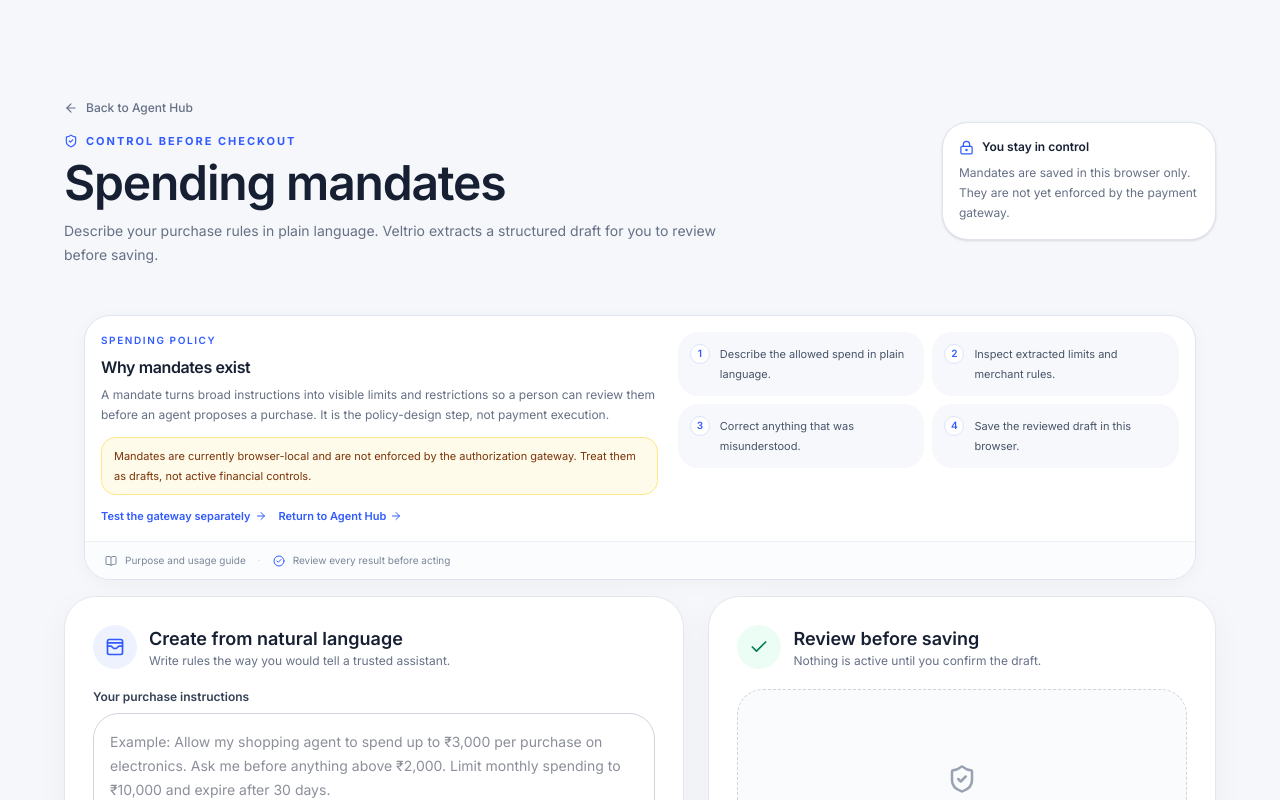
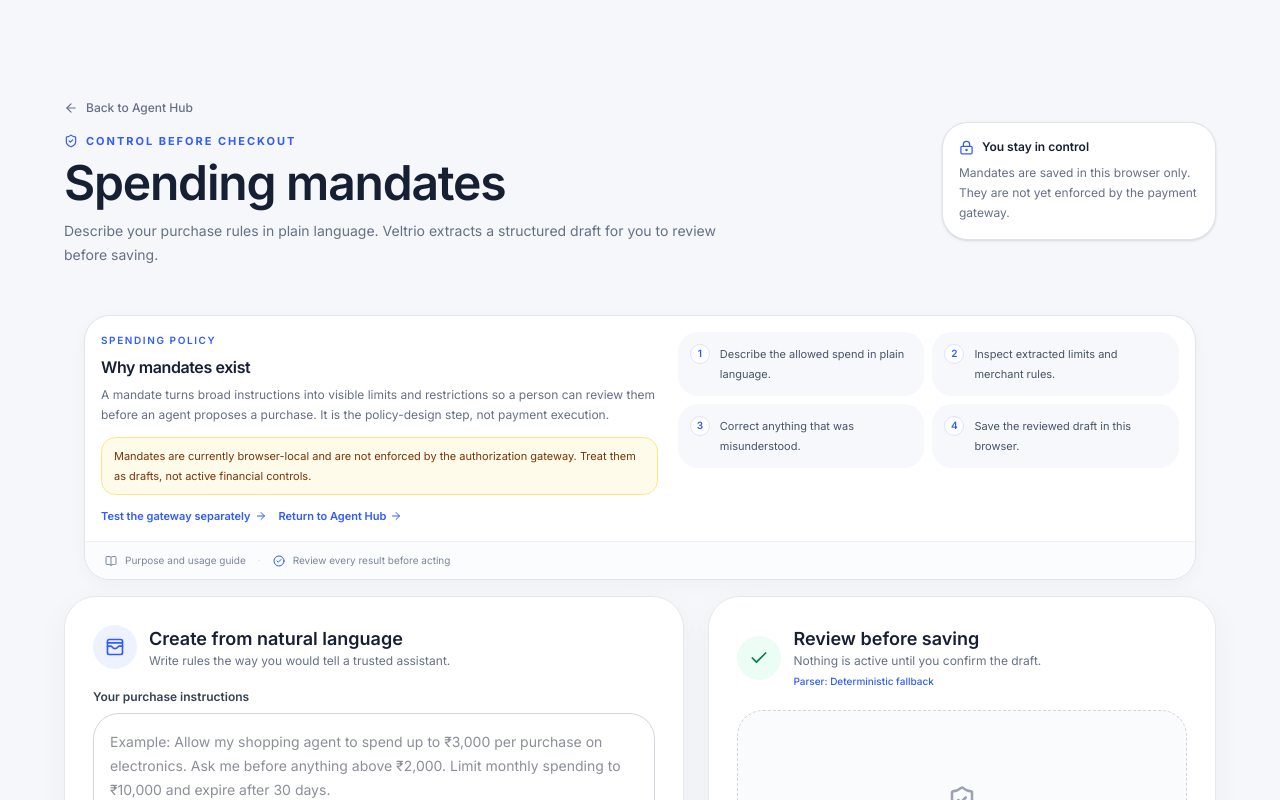
Before and after one commit to Saishashank2425/veltrio, a Next.js app: page /mandates in a window 1280 px wide. Shown: the top 800 px of the page. Built offline with nearby package versions, Linux system fonts and the light colour scheme.

Commit message:
Expose whether mandate drafts used Gemini or deterministic fallback

```diff
--- a/components/mandates/MandatesClient.tsx
+++ b/components/mandates/MandatesClient.tsx
@@ -26,6 +26,7 @@ export default function MandatesClient() {
   const [loading, setLoading] = useState(false);
   const [error, setError] = useState("");
   const [notice, setNotice] = useState("");
+  const [parserMode, setParserMode] = useState("deterministic-v1");
   useEffect(() => { try { const raw = localStorage.getItem(STORAGE_KEY); if (raw) setMandates(JSON.parse(raw)); } catch { /* keep empty state */ } }, []);
   function persist(next: Mandate[]) { setMandates(next); try { localStorage.setItem(STORAGE_KEY, JSON.stringify(next)); } catch { setError("Browser storage is unavailable; this mandate may not persist after reload."); } }
   async function parse(e: FormEvent) {
@@ -37,6 +38,8 @@ export default function MandatesClient() {
       const data = await response.json();
       if (!response.ok) throw new Error(data.error || "Couldn't parse this mandate.");
       setDraft(data.mandate);
+      setParserMode(typeof data.parser === "string" ? data.parser : "deterministic-v1");
+      setNotice(data.aiAssisted ? "Gemini-assisted extraction completed. Review every field before saving." : "Deterministic fallback used. Configure GEMINI_API_KEY for AI-assisted extraction.");
     } catch (err) { setError(err instanceof Error ? err.message : "Couldn't parse this mandate."); }
     finally { setLoading(false); }
   }
@@ -70,7 +73,7 @@ export default function MandatesClient() {
           </form>
         </section>
         <section className="rounded-3xl border border-[#e4e7ec] bg-white p-5 shadow-[0_10px_35px_rgba(16,24,40,.04)] sm:p-7">
-          <div className="mb-5 flex items-center gap-3"><span className="grid h-11 w-11 place-items-center rounded-2xl bg-emerald-50 text-emerald-700"><Check size={20}/></span><div><h2 className="text-lg font-semibold">Review before saving</h2><p className="text-xs text-[#667085]">Nothing is active until you confirm the draft.</p></div></div>
+          <div className="mb-5 flex items-center gap-3"><span className="grid h-11 w-11 place-items-center rounded-2xl bg-emerald-50 text-emerald-700"><Check size={20}/></span><div><h2 className="text-lg font-semibold">Review before saving</h2><p className="text-xs text-[#667085]">Nothing is active until you confirm the draft.</p><p className="mt-1 text-[10px] font-medium text-[#315bff]">Parser: {parserMode === "gemini-2.5-flash" ? "Gemini AI-assisted" : "Deterministic fallback"}</p></div></div>
           {!draft ? <div className="grid min-h-64 place-items-center rounded-2xl border border-dashed border-[#d0d5dd] bg-[#fafbfc] p-6 text-center"><div><ShieldCheck size={30} className="mx-auto text-[#98a2b3]"/><p className="mt-3 text-sm font-medium text-[#475467]">Your structured rules will appear here</p><p className="mt-1 max-w-xs text-xs leading-5 text-[#98a2b3]">Create a draft to inspect the budget, merchant restrictions, approval threshold, and expiry.</p></div></div> :
           <div><div className="flex items-start justify-between gap-3"><div><h3 className="text-base font-semibold">{draft.name}</h3><p className="mt-1 text-xs leading-5 text-[#667085]">{draft.purpose}</p></div><span className={"shrink-0 rounded-full px-2.5 py-1 text-[10px] font-bold uppercase "+(draft.confidence==="high"?"bg-emerald-50 text-emerald-700":draft.confidence==="medium"?"bg-amber-50 text-amber-700":"bg-rose-50 text-rose-700")}>{draft.confidence} confidence</span></div>
             <dl className="mt-5 grid grid-cols-2 gap-3">{[
```
